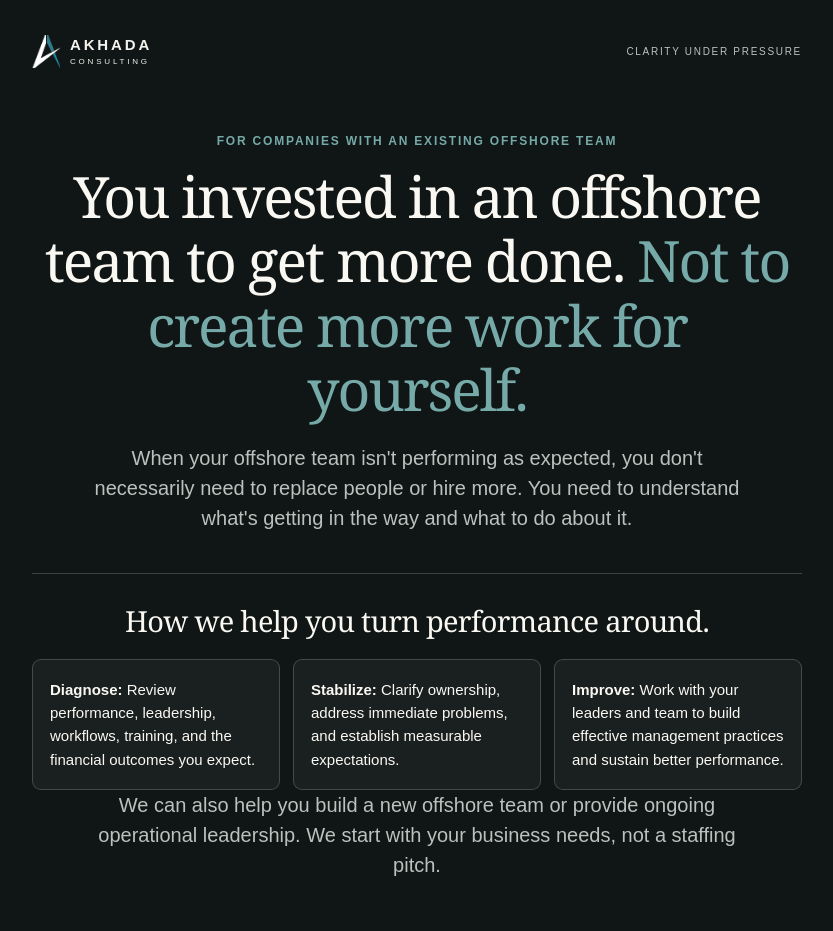
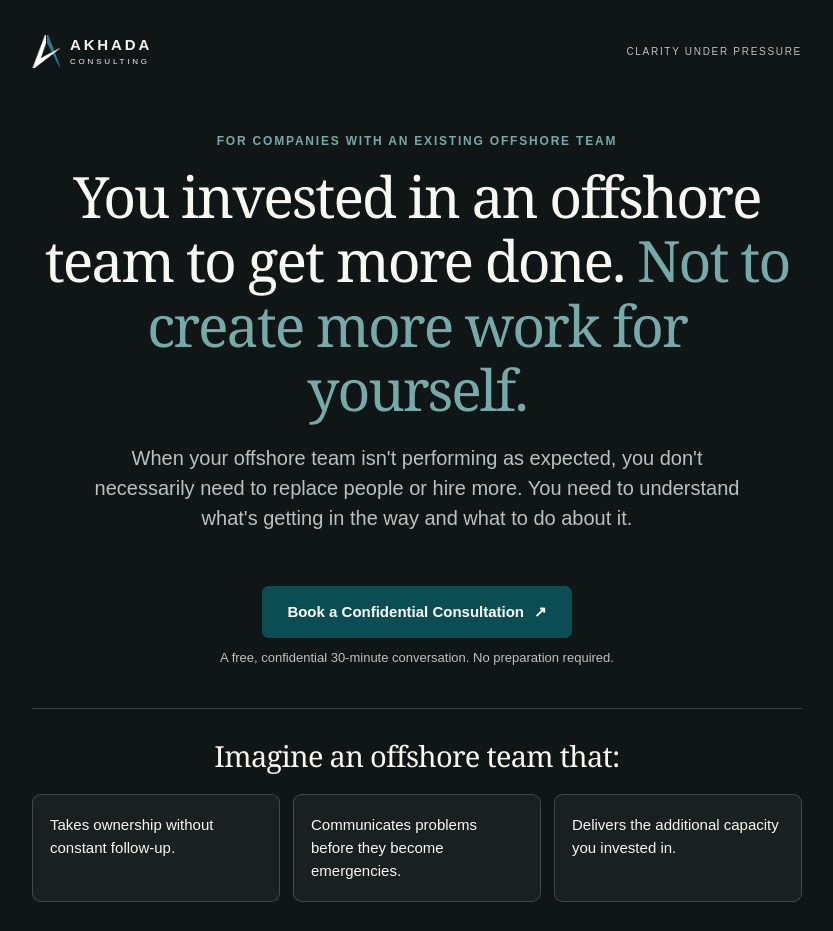
Before and after one commit to sasmithconsult/akhadaconsulting.com, a Next.js app: page /offshore in a window 1280 px wide. Shown: the top 931 px of the page, without its empty margins (223-1056 px from the left). Built offline with nearby package versions, Linux system fonts and the light colour scheme.

Commit message:
Align app/offshore/page.js with offshore consultation

```diff
--- a/app/offshore/page.js
+++ b/app/offshore/page.js
@@ -40,6 +40,15 @@ export default function OffshorePage() {
 
 
 
+        <BookingButton>Book a Confidential Consultation</BookingButton>
+        <p className={styles.note}>A free, confidential 30-minute conversation. No preparation required.</p>
+        <div className={styles.rule} />
+        <h2>Imagine an offshore team that:</h2>
+        <div className={styles.issues}>
+          <div className={styles.issue}>Takes ownership without constant follow-up.</div>
+          <div className={styles.issue}>Communicates problems before they become emergencies.</div>
+          <div className={styles.issue}>Delivers the additional capacity you invested in.</div>
+        </div>
         <div className={styles.rule} />
         <h2>How we help you turn performance around.</h2>
         <div className={styles.issues}>
```
